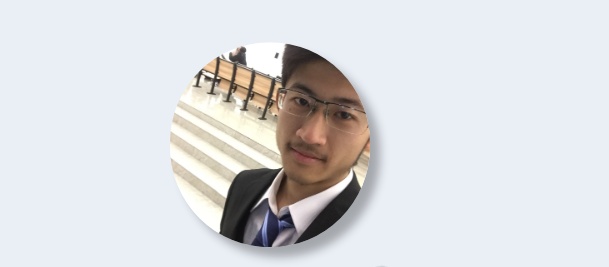
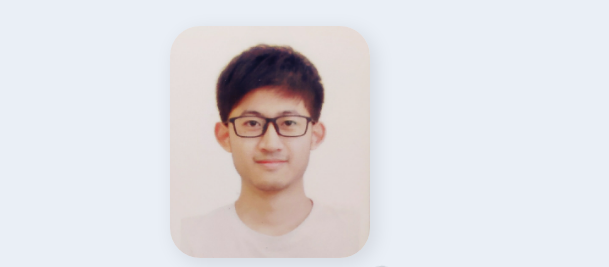
Before and after one commit to Jianghanlin/Jianghanlin.github.io, a plain HTML site: page index.html in a window 1280 px wide. Shown: the top 267 px of the page, 590-1199 px from the left. Drawn offline with Linux system fonts and the light colour scheme.

Commit message:
2020.4.7.2

```diff
--- a/index.html
+++ b/index.html
@@ -6,7 +6,9 @@
   <meta name="viewport" content="width=device-width, initial-scale=1.0">
   <meta http-equiv="X-UA-Compatible" content="ie=edge">
   <link rel="stylesheet" href="master.css">
-  <title>Document</title>
+  <link rel="Shortcut Icon" href="img/tinyme.png" />
+  <link rel="Bookmark" href="img/tinyme.png" />
+  <title>Jianghanlin</title>
 </head>
 
 <body>
@@ -54,7 +56,7 @@
             </div>
             <div class="fl">
               <ul class="toul">
-                <li class="bilibili"><a href="img/我的bilibili.jpg" target="_blank"><img src="img/Bilibili.png" alt=""></a></li>
+                <li class="bilibili"><a href="img/我的bilibili.png" target="_blank"><img src="img/Bilibili.png" alt=""></a></li>
                 <span class="underline3"></span>
                 <li class="linktext t3">Bilibili</li>
               </ul>
@@ -89,7 +91,7 @@
             </div>
           </div>
           <div class="myphoto">
-            <img src="img/me.jpg" alt="">
+            <img src="img/me.jpeg" alt="">
           </div>
         </div>
       </div>
--- a/master.css
+++ b/master.css
@@ -152,13 +152,13 @@ li {
 
 .profile .myphoto img {
   width: 200px;
-  border-radius: 150px;
+  border-radius: 30px;
   position: absolute;
   float: left;
   top: 50%;
   left: 50%;
   transform: translate(60%, -60%);
-  box-shadow: 10px 10px 10px rgba(0, 0, 0, 0.3);
+  box-shadow: 5px 5px 20px rgba(0, 0, 0, 0.1);
   z-index: 1;
 }
 
```
Also changed, not shown: img/me.jpeg (added), img/me.jpg (deleted), img/tinyme.png (added), img/我的bilibili.jpg (deleted), img/我的bilibili.png (added), img/我的qq.jpg, img/温度测量放大器.jpg.
